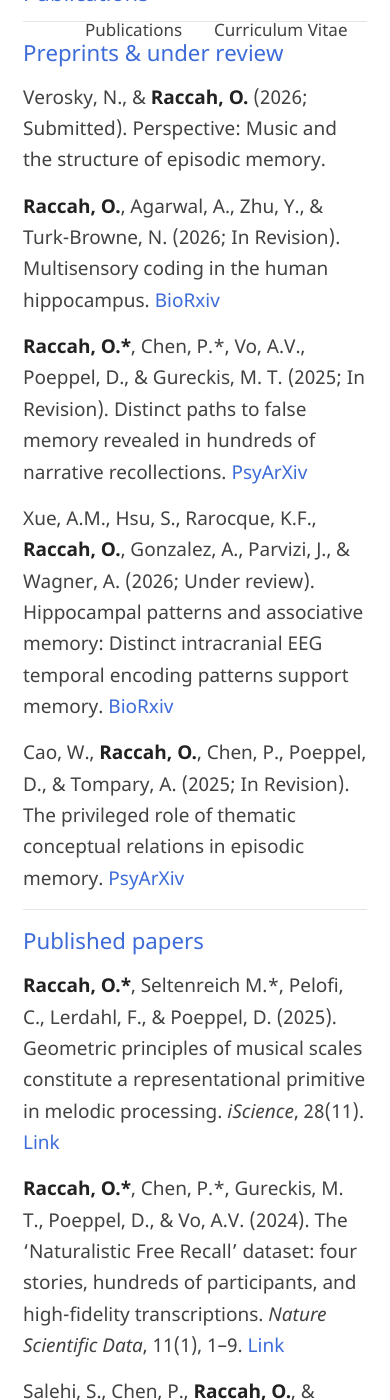
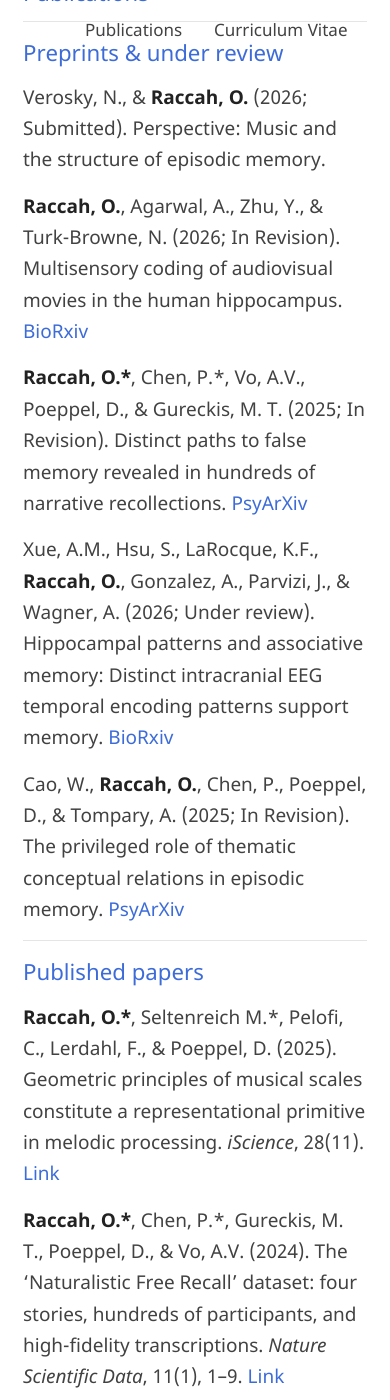
Before and after one commit to omriraccah/omriraccah.github.io, a Jekyll site: the page built from publications.md, in a window 390 px wide and 1400 px high, scrolled down 536 px. Built offline with Jekyll 4.4.1, drawn with Linux system fonts in a browser that asks for light colours; our own code applies the rules of GitHub Pages for plain Markdown files; some of the changed text lies outside the part shown.

Commit message:
Update CV, fix publication spellings, fix mobile nav overlap
- New CV PDF (May 2026)
- Fixed LaRocque spelling (was Rarocque)
- Fixed multisensory paper title (added 'of audiovisual movies')
- Fixed Salehi et al. author list to match CV
- Mobile nav no longer overlaps header/picture on small screens

Co-Authored-By: Claude Opus 4.6 (1M context) <noreply@anthropic.com>

```diff
--- a/_sass/jekyll-theme-minimal.scss
+++ b/_sass/jekyll-theme-minimal.scss
@@ -271,6 +271,13 @@ footer {
   pre, code {
     word-wrap:normal;
   }
+
+  .top-nav {
+    position: static;
+    text-align: center;
+    padding: 1em 0;
+    margin-bottom: 10px;
+  }
 }
 
 @media print, screen and (max-width: 480px) {
--- a/publications.md
+++ b/publications.md
@@ -9,11 +9,11 @@ layout: default
 
 Verosky, N., & **Raccah, O.** (2026; Submitted). Perspective: Music and the structure of episodic memory.
 
-**Raccah, O.**, Agarwal, A., Zhu, Y., & Turk-Browne, N. (2026; In Revision). Multisensory coding in the human hippocampus. [BioRxiv](https://www.biorxiv.org/content/10.64898/2026.03.01.708855v1){:target="_blank"}
+**Raccah, O.**, Agarwal, A., Zhu, Y., & Turk-Browne, N. (2026; In Revision). Multisensory coding of audiovisual movies in the human hippocampus. [BioRxiv](https://www.biorxiv.org/content/10.64898/2026.03.01.708855v1){:target="_blank"}
 
 **Raccah, O.\***, Chen, P.\*, Vo, A.V., Poeppel, D., & Gureckis, M. T. (2025; In Revision). Distinct paths to false memory revealed in hundreds of narrative recollections. [PsyArXiv](https://osf.io/preprints/psyarxiv/sfqea){:target="_blank"}
 
-Xue, A.M., Hsu, S., Rarocque, K.F., **Raccah, O.**, Gonzalez, A., Parvizi, J., & Wagner, A. (2026; Under review). Hippocampal patterns and associative memory: Distinct intracranial EEG temporal encoding patterns support memory. [BioRxiv](https://www.biorxiv.org/content/10.64898/2026.03.18.712716v1){:target="_blank"}
+Xue, A.M., Hsu, S., LaRocque, K.F., **Raccah, O.**, Gonzalez, A., Parvizi, J., & Wagner, A. (2026; Under review). Hippocampal patterns and associative memory: Distinct intracranial EEG temporal encoding patterns support memory. [BioRxiv](https://www.biorxiv.org/content/10.64898/2026.03.18.712716v1){:target="_blank"}
 
 Cao, W., **Raccah, O.**, Chen, P., Poeppel, D., & Tompary, A. (2025; In Revision). The privileged role of thematic conceptual relations in episodic memory. [PsyArXiv](https://psyarxiv.com){:target="_blank"}
 
@@ -25,7 +25,7 @@ Cao, W., **Raccah, O.**, Chen, P., Poeppel, D., & Tompary, A. (2025; In Revision
 
 **Raccah, O.\***, Chen, P.\*, Gureckis, M. T., Poeppel, D., & Vo, A.V. (2024). The 'Naturalistic Free Recall' dataset: four stories, hundreds of participants, and high-fidelity transcriptions. *Nature Scientific Data*, 11(1), 1–9. [Link](https://www.nature.com/articles/s41597-024-04082-6){:target="_blank"}
 
-Salehi, S., Chen, P., **Raccah, O.**, & Poeppel, D. (2024). Spatiotemporal hierarchies of face representation in the human ventral temporal cortex. *Scientific Reports*, 14(1), 26501. [Link](https://www.nature.com/articles/s41598-024-77895-5){:target="_blank"}
+Salehi, S., Dehaqani, M.R., Schrouff, J., Sava-Segal, C., **Raccah, O.**, & Baek, S. (2024). Spatiotemporal hierarchies of face representation in the human ventral temporal cortex. *Nature Scientific Reports*, 14(1), 26501. [Link](https://www.nature.com/articles/s41598-024-77895-5){:target="_blank"}
 
 Cao, W., **Raccah, O.**, Chen, P., & Poeppel, D. (2023). Thematic relations outperform taxonomic relations in a cued recall task. *Proceedings of the Cognitive Science Society Conference*, 45. [Link](https://escholarship.org/uc/item/63v4969z){:target="_blank"}
 
```
Also changed, not shown: 1 other file.
